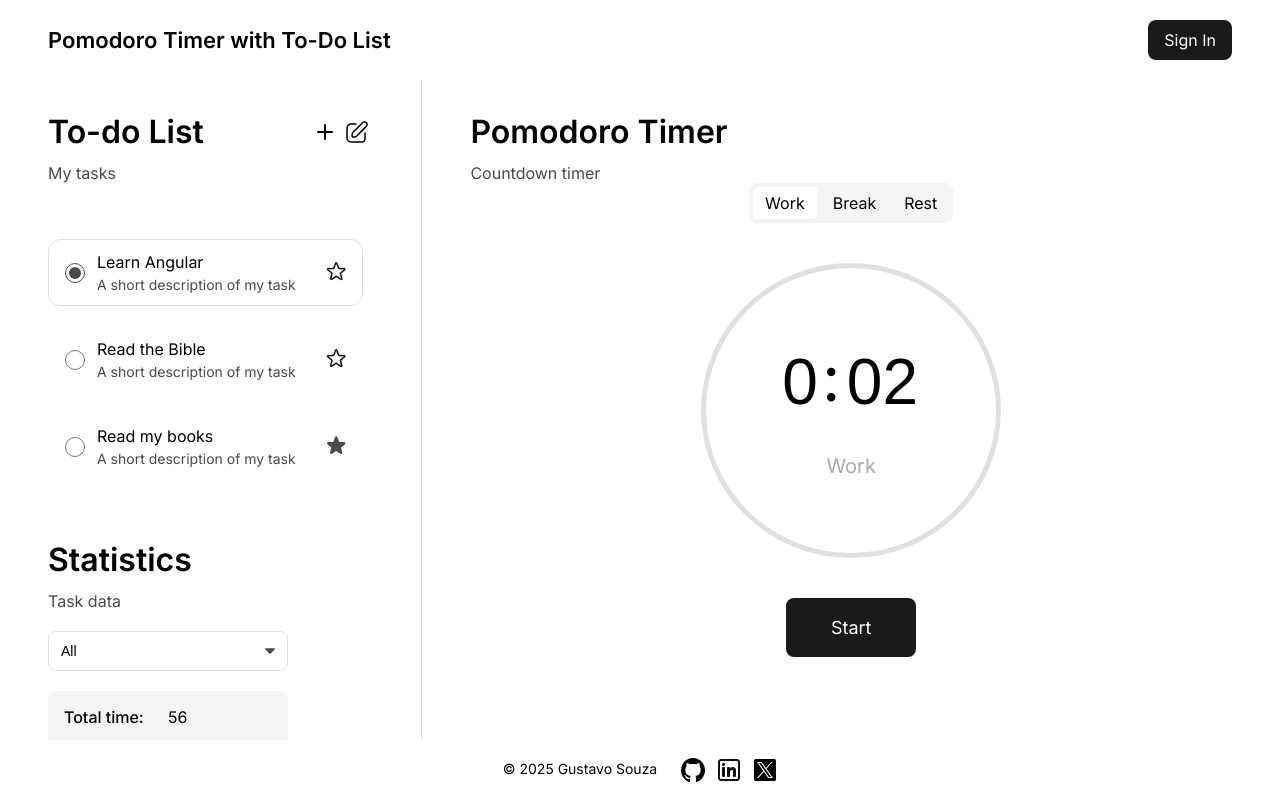
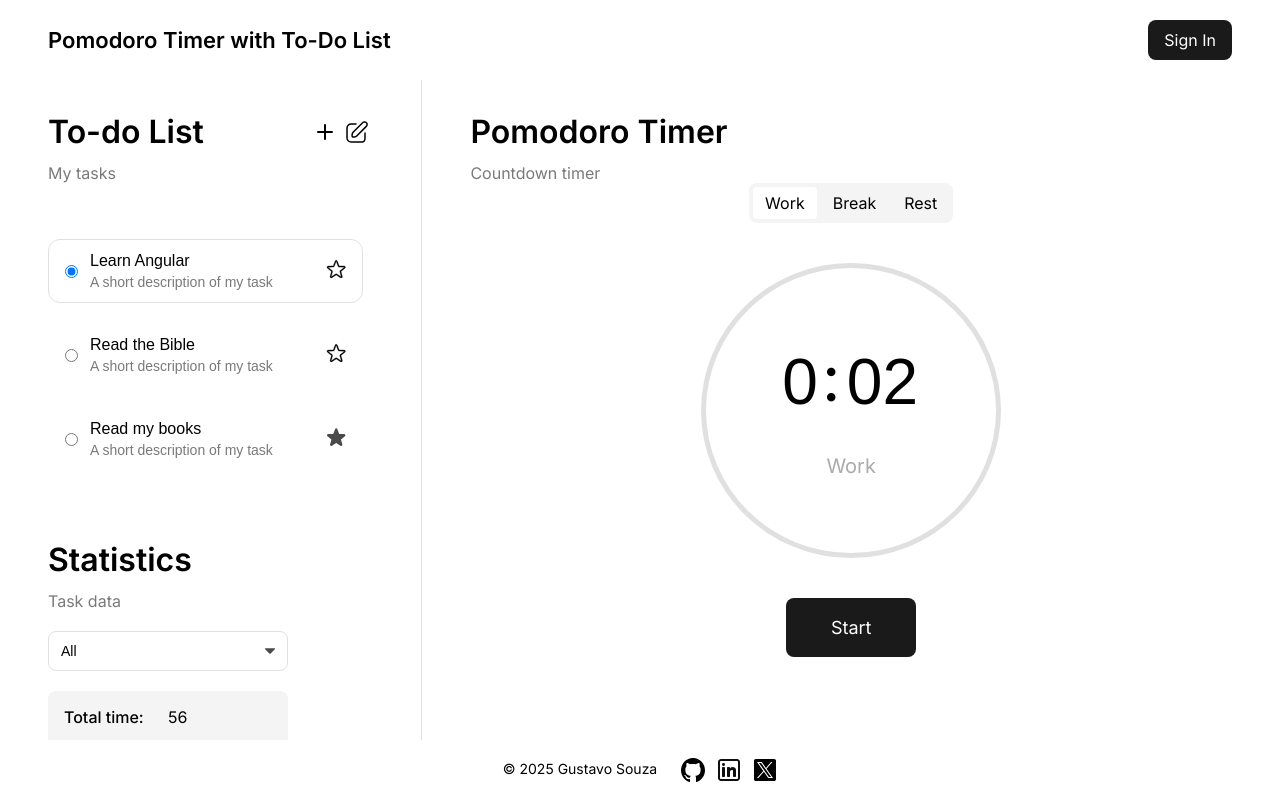
Before and after one commit to GustavoSouza123/pomodoro-timer, an Angular app: page / in a window 1280 px wide. Built offline with nearby package versions, Linux system fonts and the light colour scheme.

Commit message:
update tasks not working

```diff
--- a/src/_base.scss
+++ b/src/_base.scss
@@ -8,7 +8,7 @@ $hover-secondary: #4a4a4a;
 $hover-terciary: #e4e4e4;
 $border: #e0e0e0;
 // $border: transparent;
-$color-secondary: #4a4a4a;
+$color-secondary: #7a7a7a;
 $color-terciary: #aaaaaa;
 $scrollbar: #ccc;
 $scrollbar-hover: #aaa;
--- a/src/app/todo-list/task/task.component.html
+++ b/src/app/todo-list/task/task.component.html
@@ -1,28 +1,28 @@
 <div
   class="task"
-  [ngClass]="{ active: task?.active, edit: edit }"
-  (click)="handleClick(task?.id)"
+  [ngClass]="{ active: task.active, edit: edit }"
+  (click)="handleClick(task.id)"
 >
-  <input type="radio" name="task1" id="task1" [checked]="this.task?.active" />
+  <input type="radio" name="task1" id="task1" [checked]="this.task.active" />
   <div class="info">
-    <div
+    <input
+      type="text"
       class="title"
-      [contentEditable]="edit"
+      [readOnly]="!edit"
+      [(ngModel)]="task.title"
       (input)="handleInput('title', $event)"
-    >
-      {{ task?.title }}
-    </div>
-    <div
+    />
+    <input
+      type="text"
       class="description"
-      [contentEditable]="edit"
+      [readOnly]="!edit"
+      [(ngModel)]="task.description"
       (input)="handleInput('description', $event)"
-    >
-      {{ task?.description }}
-    </div>
+    />
   </div>
-  <div class="favorite" (click)="handleFavorite($event, task?.id)">
+  <div class="favorite" (click)="handleFavorite($event, task.id)">
     <svg
-      *ngIf="!this.task?.favorite; else favorite"
+      *ngIf="!this.task.favorite; else favorite"
       fill="#000000"
       width="800px"
       height="800px"
--- a/src/app/todo-list/task/task.component.scss
+++ b/src/app/todo-list/task/task.component.scss
@@ -30,7 +30,7 @@
     }
   }
 
-  input {
+  input[type="checkbox"] {
     width: 20px;
     height: 20px;
     border-radius: 50%;
@@ -42,6 +42,11 @@
     flex-direction: column;
     gap: 4px;
     flex-grow: 1;
+
+		input {
+			outline: none;
+			border: none;
+		}
 
     .title {
       font-size: 16px;
--- a/src/app/todo-list/task/task.component.ts
+++ b/src/app/todo-list/task/task.component.ts
@@ -11,7 +11,7 @@ import { TasksService } from '../tasks.service';
   styleUrl: './task.component.scss',
 })
 export class TaskComponent {
-  @Input() task?: Task;
+  @Input() task!: Task;
   @Input() edit: boolean = false;
   @Output() taskClicked = new EventEmitter<number>();
 
@@ -34,25 +34,17 @@ export class TaskComponent {
     const target = event.target as HTMLElement;
     const value = target.innerHTML.trim();
 
-		// isn't working
-    const range = document.createRange();
-    range.setStart(target, 1);
-    range.collapse(true);
-    window.getSelection()?.removeAllRanges();
-    window.getSelection()?.addRange(range);
-		// isn't working
-
-    // update task through tasks service in real time
+    // update task through tasks service in real time (not working)
     if (attribute === 'title') {
       this.tasksService.updateTask(
-        this.task?.id as number,
+        this.task.id as number,
         value as string,
-        this.task?.description as string
+        this.task.description as string
       );
     } else if (attribute === 'description') {
       this.tasksService.updateTask(
-        this.task?.id as number,
-        this.task?.title as string,
+        this.task.id as number,
+        this.task.title as string,
         value as string
       );
     }
--- a/src/app/todo-list/tasks.service.ts
+++ b/src/app/todo-list/tasks.service.ts
@@ -60,15 +60,20 @@ export class TasksService {
     this.taskCreated.emit(this.tasks.slice());
   }
 
+	// update task not working for now
   updateTask(id: number, title: string, description: string) {
-    this.tasks.forEach((task) => {
-      if (task.id === id) {
-        task.title = title;
-        task.description = description;
-      }
-    });
+    const index = this.tasks.findIndex((task) => task.id === id);
 
-    this.taskUpdated.emit(this.tasks.slice());
+    if (index !== -1) {
+      this.tasks[index] = {
+        ...this.tasks[index],
+        title,
+        description,
+      };
+      this.taskUpdated.emit(this.tasks.slice());
+    } else {
+      console.error(`Task with id ${index} not found`);
+    }
   }
 
   updateActive(id: number) {
```
